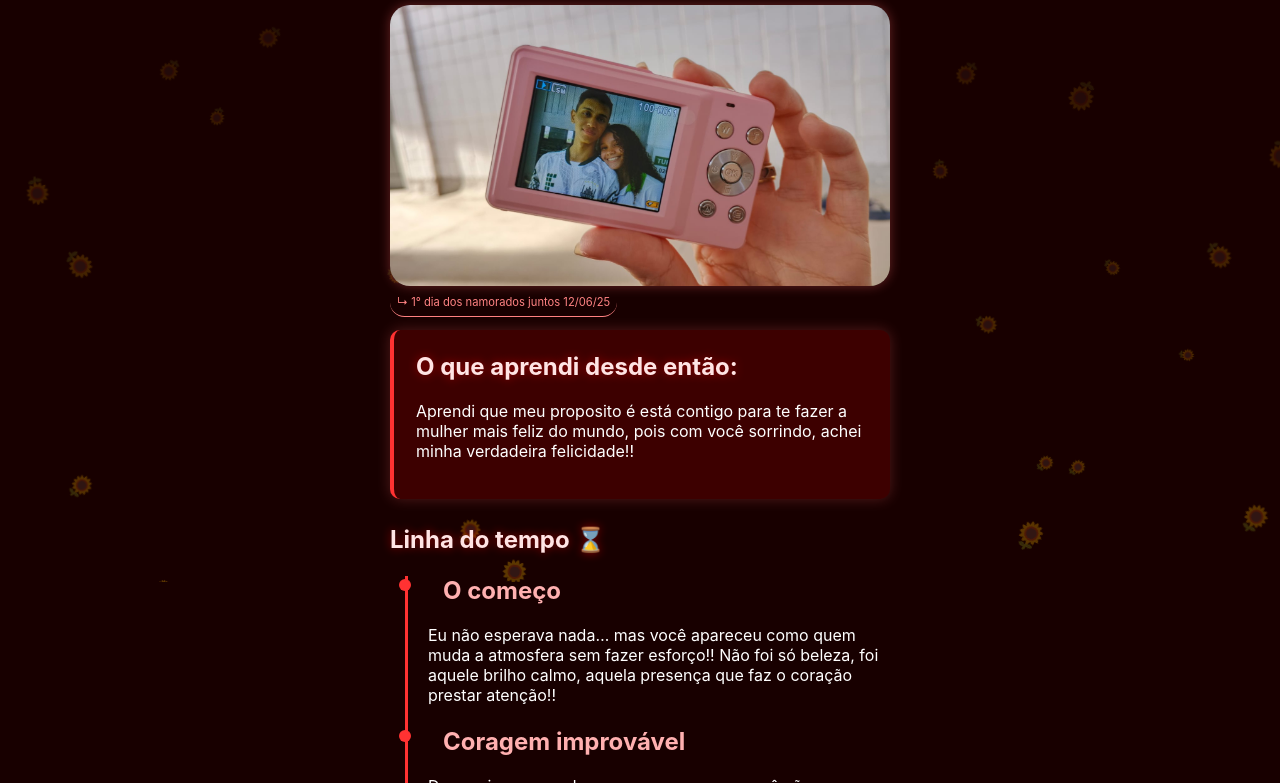
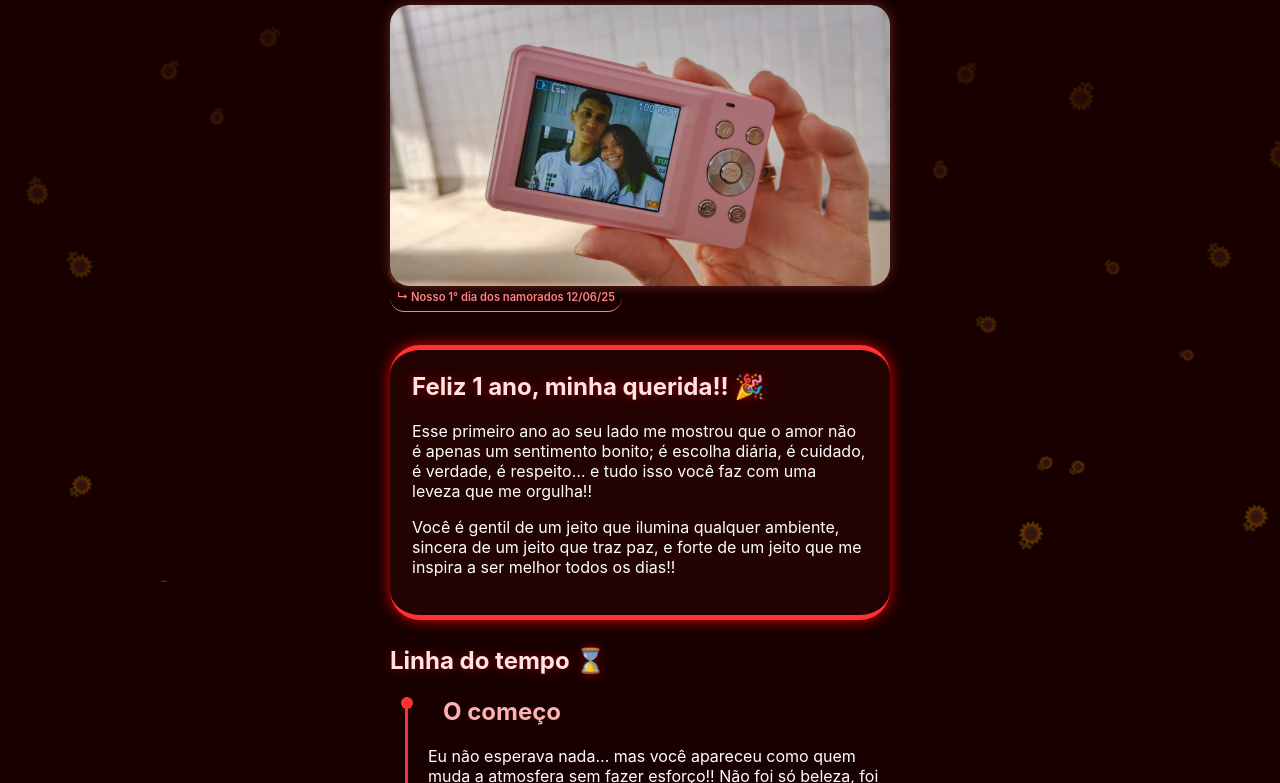
Before and after one commit to pablo912-ai/912-gaby, a plain HTML site: page index.html in a window 1280 px wide. Shown: the part 218-1001 px from the top of the page. Drawn offline with Linux system fonts and the light colour scheme.

Commit message:
Melhorando

```diff
--- a/index.html
+++ b/index.html
@@ -29,6 +29,10 @@
       overflow-x: hidden;
     }
 
+    body::-webkit-scrollbar {
+      width: 0.1px;
+    }
+
     header {
       margin-top: 30px;
       text-align: center;
@@ -49,6 +53,18 @@
       font-size: 2.4rem;
       margin: 0;
       letter-spacing: 1px;
+    }
+
+    .texto-inicio {
+      background: #230202;
+      border-bottom: 5px solid var(--cor_texto);
+      border-top: 5px solid var(--cor_texto);
+      padding: 22px;
+      margin-top: 40px;
+      margin-bottom: 26px;
+      border-radius: 30px;
+      box-shadow: 0 0 14px rgb(218, 0, 0);
+      animation: slideUp 1s ease;
     }
 
     section {
@@ -92,8 +108,8 @@
       background: var(--cor_texto);
       border-radius: 50%;
       position: absolute;
-      left: -29px;
-      top: 3px;
+      left: -27.5px;
+      top: 0px;
     }
 
     .photo {
@@ -101,6 +117,7 @@
       border-radius: 20px;
       box-shadow: 0 0 12px rgba(255, 102, 102, 0.35);
       animation: fadeIn 1.2s ease;
+      margin-bottom: -5px;
     }
 
     .descricao {
@@ -109,6 +126,8 @@
         padding: 7px 7px;
         border-bottom: 1px solid #ff8282;
         border-radius: 20px;
+        animation: fadeIn 1.2s cubic-bezier(0.57, 0.63, 0.31, 1.05);
+        font-weight: 600;
     }
 
     .labels {
@@ -134,8 +153,8 @@
 
     .heart {
       position: fixed;
-      color: rgba(255, 0, 0, 0.287);
-      font-size: 45px;
+      color: rgb(255, 0, 0);
+      font-size: 65px;
       opacity: 0.8;
       animation: floatUp 3s ease-in forwards;
       pointer-events: none;
@@ -208,21 +227,24 @@
 
   <header>
     <span class="sunflower">🌻</span>
-    <h2 class="titulo">09/12</h2>
-    <h2>O Dia Que Se Tornou Escolha!!</h2>
+    <i>
+      <h2 class="titulo">09/12</h2>
+      <h2>O dia que se tornou escolha!!</h2>
+    </i>
   </header>
 
   <section>
     <div class="foto">
-      <img src="primeiro_dia_namorados.jpg" alt="Foto de vocês 12/09" class="photo" />
-      <span class="descricao">&#8627; 1° dia dos namorados juntos 12/06/25</span>
+      <img src="primeiro_dia_namorados.jpg" alt="Dia dos namorados 12/06" class="photo" />
+      <span class="descricao">&#8627; Nosso 1° dia dos namorados 12/06/25</span>
     </div>
   </section>
 
   <section>
-    <div class="card">
-      <h2>O que aprendi desde então:</h2>
-      <p>Aprendi que meu proposito é está contigo para te fazer a mulher mais feliz do mundo, pois com você sorrindo, achei minha verdadeira felicidade!!</p>
+    <div class="texto-inicio">
+      <h2>Feliz 1 ano, minha querida!! 🎉</h2>
+      <p>Esse primeiro ano ao seu lado me mostrou que o amor não é apenas um sentimento bonito; é escolha diária, é cuidado, é verdade, é respeito… e tudo isso você faz com uma leveza que me orgulha!! </p>
+      <p>Você é gentil de um jeito que ilumina qualquer ambiente, sincera de um jeito que traz paz, e forte de um jeito que me inspira a ser melhor todos os dias!!</p>
     </div>
   </section>
 
@@ -240,8 +262,8 @@
       <div><b class="labels">E desde então…</b><br><br>Cada dia ao seu lado só confirma o que meu coração já sabia!! Quanto mais eu te conheço, mais eu quero ficar; Quanto mais caminhamos, mais clareza eu tenho do futuro que quero construir contigo!!</div>
     </div>
 
-    <video src="primeiro_registro.mp4" alt="6/10" class="photo" controls></video>
-    <span class="descricao">&#8627; Primeiro registro nosso junto 29/08/24</span>
+    <video src="primeiro_registro.mp4" alt="Primeiro registro 6/10" class="photo" controls></video>
+    <span class="descricao">&#8627; 1° registro de nós juntos 29/08/24</span>
   </section>
 
   <section>
```
